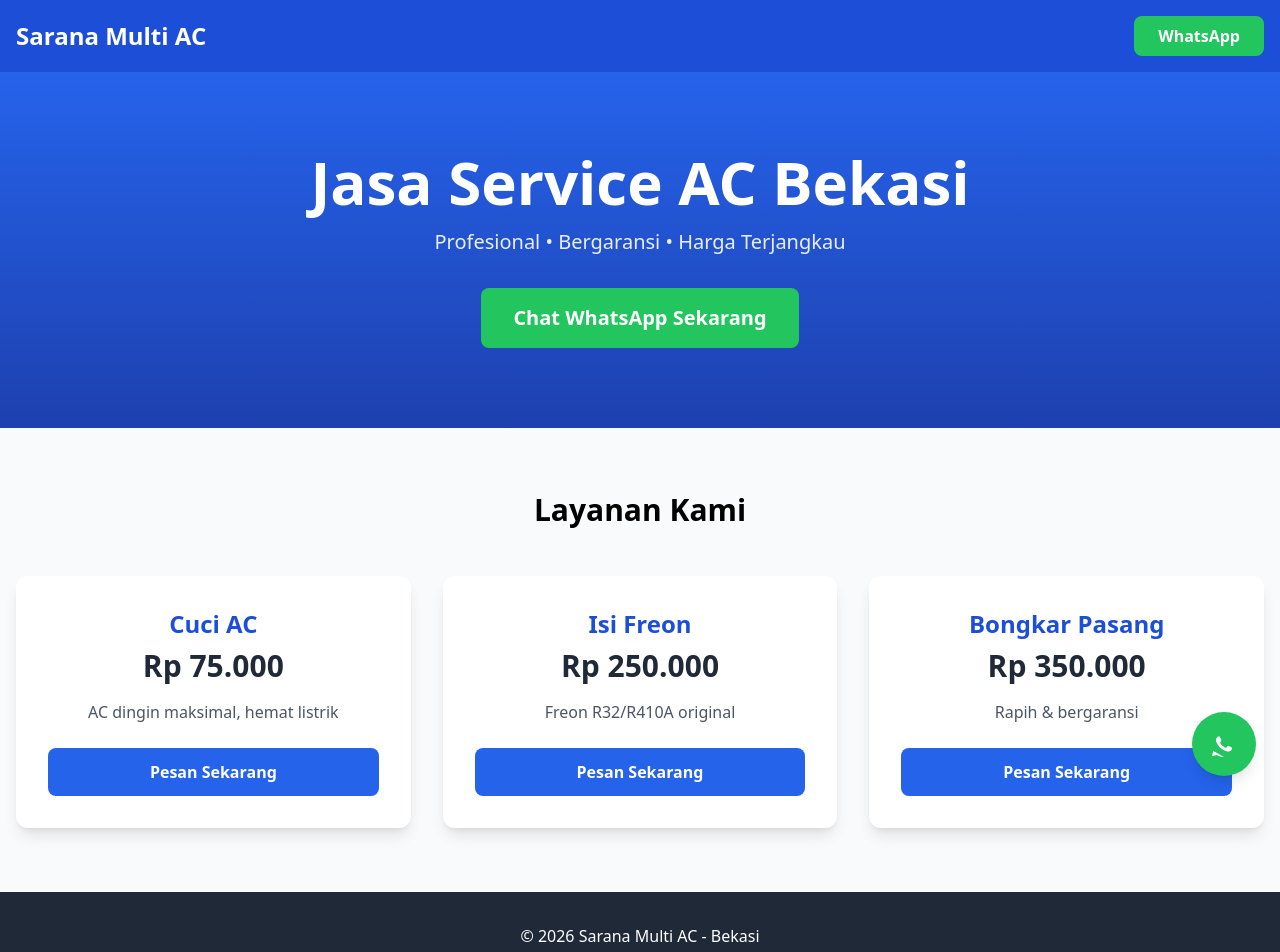
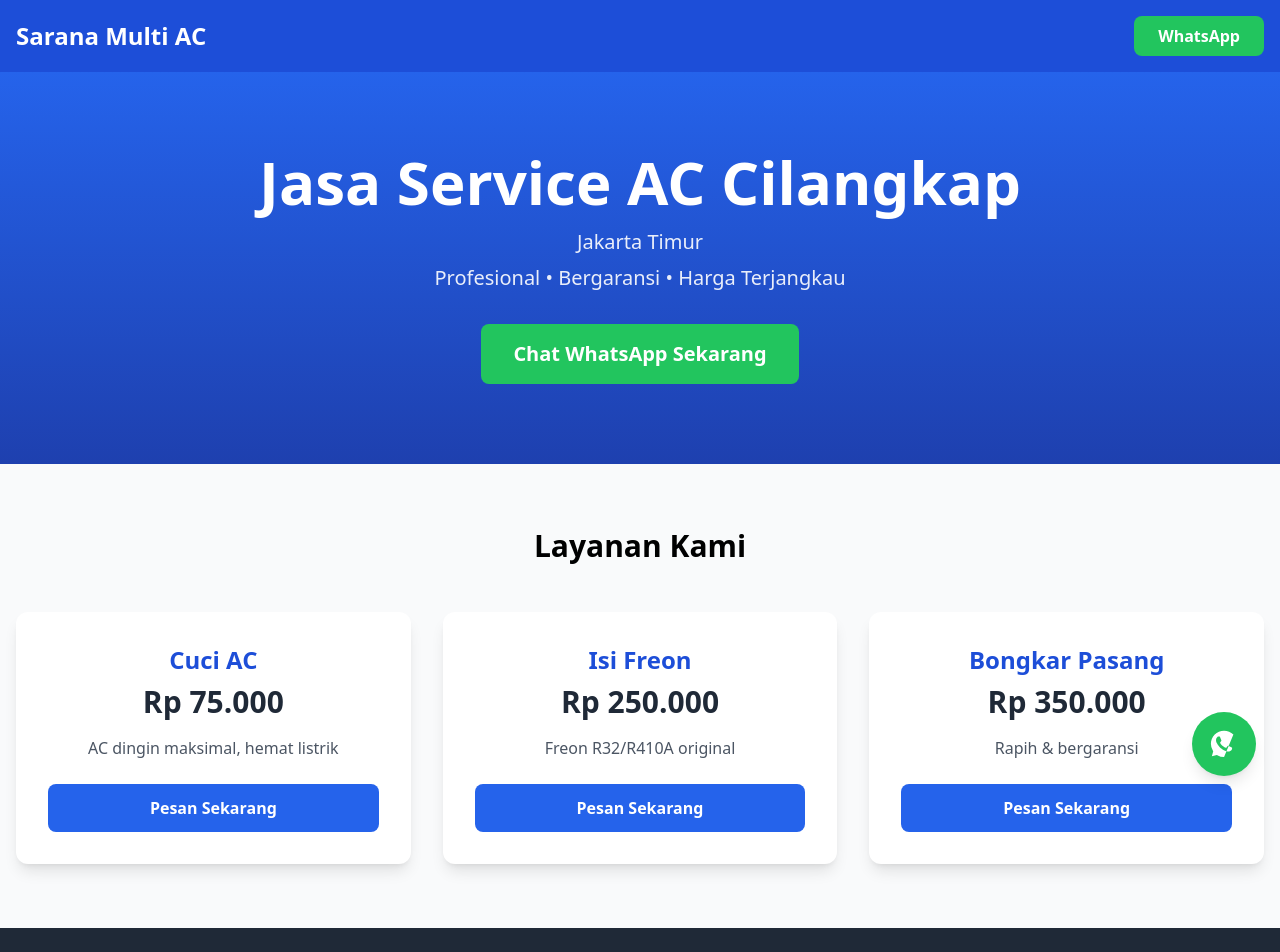
Before and after one commit to SaranaMultiAC/saranamultiac-jasa-web, a Next.js app: page / in a window 1280 px wide. Shown: the top 952 px of the page. Built offline with nearby package versions, Linux system fonts and the light colour scheme.

Commit message:
Update contact details and service location to Cilangkap

```diff
--- a/app/page.js
+++ b/app/page.js
@@ -1,8 +1,8 @@
 import Link from 'next/link'
 
 export default function Home() {
-  const waNumber = '08137321066' // GANTI NOMOR LU
-  const waText = 'Halo Sarana Multi AC, saya mau service AC'
+  const waNumber = '628137321066' // GANTI NOMOR WA LU DI SINI
+  const waText = 'Halo Sarana Multi AC, saya mau service AC di Cilangkap'
 
   return (
     <main>
@@ -15,7 +15,8 @@
 
       <section className="bg-gradient-to-b from-blue-600 to-blue-800 text-white py-20">
         <div className="container mx-auto px-4 text-center">
-          <h2 className="text-4xl md:text-6xl font-bold mb-4">Jasa Service AC Bekasi</h2>
+          <h2 className="text-4xl md:text-6xl font-bold mb-4">Jasa Service AC Cilangkap</h2>
+          <p className="text-xl mb-2 opacity-90">Jakarta Timur</p>
           <p className="text-xl mb-8 opacity-90">Profesional • Bergaransi • Harga Terjangkau</p>
           <Link href={`https://wa.me/${waNumber}?text=${encodeURIComponent(waText)}`} className="bg-green-500 hover:bg-green-600 px-8 py-4 rounded-lg text-xl font-bold inline-block">Chat WhatsApp Sekarang</Link>
         </div>
@@ -34,7 +35,7 @@
                 <h4 className="text-2xl font-bold mb-2 text-blue-700">{item.nama}</h4>
                 <p className="text-3xl font-bold text-gray-800 mb-4">Rp {item.harga}</p>
                 <p className="text-gray-600 mb-6">{item.desc}</p>
-                <Link href={`https://wa.me/${waNumber}?text=${encodeURIComponent(`Saya mau ${item.nama}`)}`} className="bg-blue-600 hover:bg-blue-700 text-white px-6 py-3 rounded-lg font-bold inline-block w-full">Pesan Sekarang</Link>
+                <Link href={`https://wa.me/${waNumber}?text=${encodeURIComponent(`Saya mau ${item.nama} di Cilangkap`)}`} className="bg-blue-600 hover:bg-blue-700 text-white px-6 py-3 rounded-lg font-bold inline-block w-full">Pesan Sekarang</Link>
               </div>
             ))}
           </div>
@@ -43,12 +44,13 @@
 
       <footer className="bg-gray-800 text-white py-8">
         <div className="container mx-auto px-4 text-center">
-          <p>© 2026 Sarana Multi AC - Bekasi</p>
+          <p>© 2026 Sarana Multi AC - Cilangkap, Jakarta Timur</p>
+          <p className="opacity-75 mt-2">Melayani Cilangkap, Cibubur, Ciracas, Cipayung</p>
         </div>
       </footer>
 
       <Link href={`https://wa.me/${waNumber}?text=${encodeURIComponent(waText)}`} className="fixed bottom-6 right-6 bg-green-500 hover:bg-green-600 text-white p-4 rounded-full shadow-lg">
-        <svg className="w-8 h-8" fill="currentColor" viewBox="0 0 24 24"><path d="M17.472 14.382c-.297-.149-1.758-.867-2.03-.967-.273-.099-.471-.148-.67.15-.197.297-.767.966-.94 1.164-.173.199-.347.223-.644.075-.297-.15-1.255-.463-2.39-1.475-.883-.788-1.48-1.761-1.653-2.059-.173-.297-.018-.458.13-.606.134-.133.298-.347.446-.52.149-.174.198-.298.3-.497.099-.198.05-.371-.025-.52-.075-.149-.669-1.612-.916-2.207-.242-.579-.487-.5-.669-.51-.173-.008-.371-.01-.57-.01-.198 0-.52.074-.792.372-.272.297-1.04 1.016-1.04 2.479 0 1.462 1.065 2.875 1.213 3.074.149.198 2.096 3.2 5.077 4.487.709.306 1.262.489 1.694.625.712.227 1.36.195 1.871.118.571-.085 1.758-.719 2.006-1.413.248-.694.248-1.289.173-1.413-.074-.124-.272-.198-.57-.347m-5.421 7.403h-.004a9.87 9.87 0 01-5.031-1.378l-.361-.214-3.741.982.998-3.648-.235-.374a9.86 0 01-1.51-5.26c.001-5.45 4.436-9.884 9.888-9.884 2.64 0 5.122 1.03 6.988 2.898a9.825 9.825 0 012.893 6.994c-.003 5.45-4.437 9.884-9.885 9.884m8.413-18.297A11.815 11.815 0 0012.05 0C5.495 0 .16 5.335.157 11.892c0 2.096.547 4.142 1.588 5.945L.057 24l6.305-1.654a11.882 11.882 0 005.683 1.448h.005c6.554 0 11.89-5.335 11.893-11.893a11.821 11.821 0 00-3.48-8.413Z"/></svg>
+        <svg className="w-8 h-8" fill="currentColor" viewBox="0 0 24 24"><path d="M17.472 14.382c-.297-.149-1.758-.867-2.03-.967-.273-.099-.471-.148-.67.15-.197.297-.767.966-.94 1.164-.173.199-.347.223-.644.075-.297-.15-1.255-.463-2.39-1.475-.883-.788-1.48-1.761-1.653-2.059-.173-.297-.018-.458.13-.606.134-.133.298-.347.446-.52.149-.174.198-.298.3-.497.099-.198.05-.371-.025-.52-.075-.149-.669-1.612-.916-2.207-.242-.579-.487-.5-.669-.51-.173-.008-.371-.01-.57-.01-.198 0-.52.074-.792.372-.272.297-1.04 1.016-1.04 2.479 0 1.462 1.065 2.875 1.213 3.074.149.198 2.096 3.2 5.077 4.487.709.306 1.262.489 1.694.625.712.227 1.36.195 1.871.118.571-.085 1.758-.719 2.006-1.413.248-.694.248-1.289.173-1.413-.074-.124-.272-.198-.57-.347m-5.421 7.403h-.004a9.87 9.87 0 01-5.031-1.378l-.361-.214-3.741.982.998-3.648-.235-.374a9.86 9.86 0 01-1.51-5.26c.001-5.45 4.436-9.884 9.888-9.884 2.64 0 5.122 1.03 6.988 2.898a9.825 0 012.893 6.994c-.003 5.45-4.437 9.884-9.885 9.884m8.413-18.297A11.815 11.815 0 0012.05 0C5.495 0 .16 5.335.157 11.892c0 2.096.547 4.142 1.588 5.945L.057 24l6.305-1.654a11.882 11.882 0 005.683 1.448h.005c6.554 0 11.89-5.335 11.893-11.893a11.821 11.821 0 00-3.48-8.413Z"/></svg>
       </Link>
     </main>
   )
```
